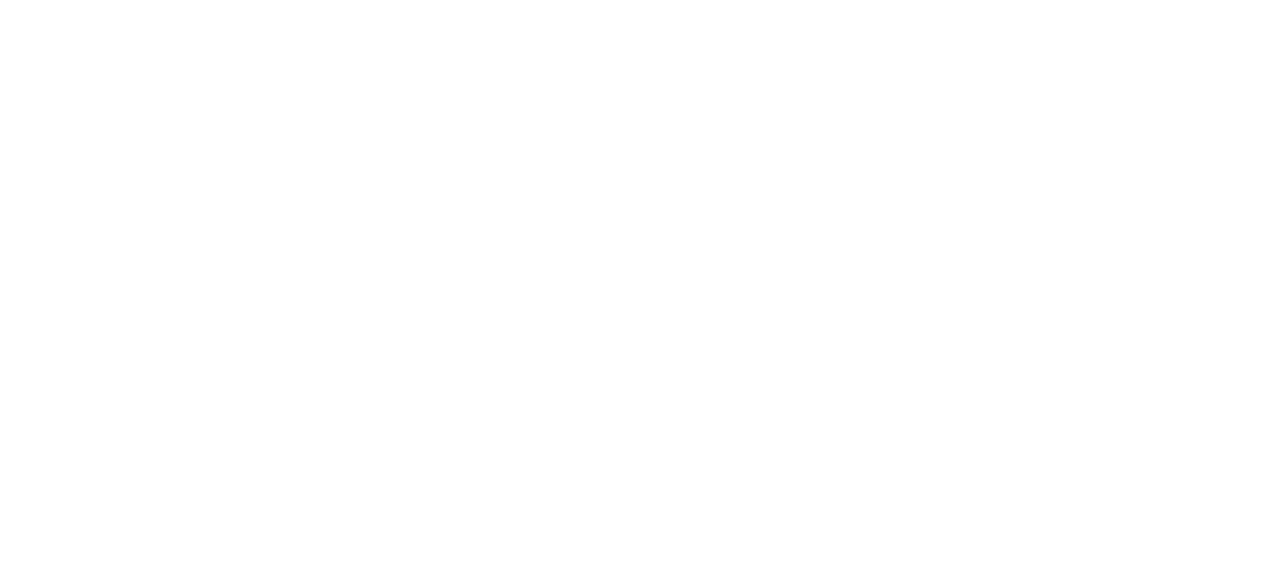
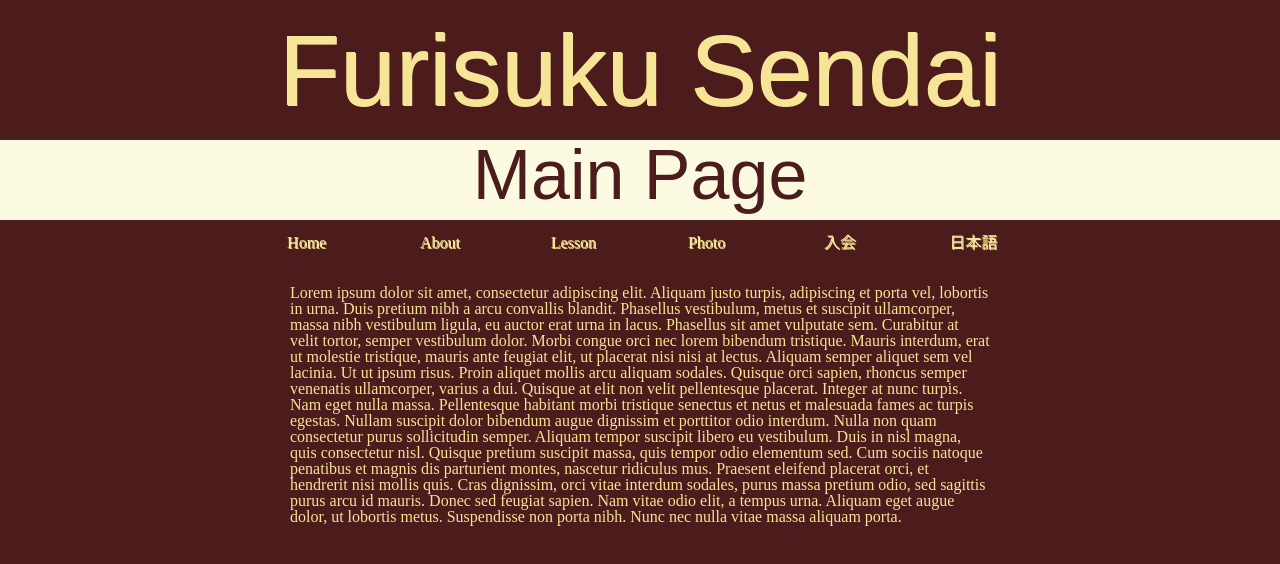
Before and after one commit to Checkroth/Furisuku, a plain HTML site: page main.html in a window 1280 px wide. Drawn offline with Linux system fonts and the light colour scheme.

Commit message:
Initial Design Push

```diff
--- a/main.css
+++ b/main.css
@@ -0,0 +1,72 @@
+.container {
+width:800px;
+min-height:800px;
+margin:0 auto;
+}
+
+a{
+text-decoration:none;
+color:#F6E497;
+transition:color .3s;
+-moz-transition:color .3s;
+-webkit-transition:color .3s;
+-o-transition:color .3s;
+}
+a:visited{
+color:#F6E497;
+}
+a:link{
+color:#F6E497;
+}
+a:hover{
+color:#BD8D46;
+}
+
+.header {
+width:800px;
+height:120px;
+margin:20 auto 0;
+text-align:center;
+color:#F6E497;
+font-size:100px;
+font-family:sans-serif;
+font-weight:400;
+text-shadow:1px 1px;
+}
+
+.banner {
+height:80px;
+width:auto;
+text-align:center;
+color:#4C1B1B;
+background-color:#FCFAE1;
+font-size:70px;
+font-family:sans-serif;
+}
+
+.banner-text{
+width:800px;
+height:100px;
+text-align:center;
+margin:auto;
+}
+
+.button {
+width:133.33px;
+height:50px;
+float:left;
+color:#F6E497;
+text-shadow:1px 1px;
+text-align:center;
+}
+
+.button-container {
+width:800px;
+margin:15px auto 0;
+}
+
+.content {
+width:700px;
+margin:0 auto;
+color:#F6E497;
+}
--- a/main.html
+++ b/main.html
@@ -1,10 +1,50 @@
 <html>
 <head>
+<link rel="stylesheet" type="text/css" href="reset.css" />
+<link rel="stylesheet" type="text/css" href="main.css" />
+<meta charset="utf-8" />
+</head>
+
+<body bgcolor="#4C1b1b">
+
+<div class='header'>
+Furisuku Sendai
+</div>
+
+<div class='banner'>
+<div class='banner-text'>
+Main Page
+</div>
+</div>
 
 
-</head>
+<div class='button-container'>
+<div class='button'>
+<a href="main.html">Home</a>
+</div>
+<div class='button'>
+<a href="about.html">About</a>
+</div>
+<div class='button'>
+<a href="lesson.html">Lesson</a>
+</div>
+<div class='button'>
+<a href="photo.html">Photo</a>
+</div>
+<div class='button'>
+<a href="entrance.html">入会</a>
+</div>
+<div class='button'>
+<a href="language">日本語</a>
+</div>
+</div>
 
-<body>
+<div class='content'>
+Lorem ipsum dolor sit amet, consectetur adipiscing elit. Aliquam justo turpis, adipiscing et porta vel, lobortis in urna. Duis pretium nibh a arcu convallis blandit. Phasellus vestibulum, metus et suscipit ullamcorper, massa nibh vestibulum ligula, eu auctor erat urna in lacus. Phasellus sit amet vulputate sem. Curabitur at velit tortor, semper vestibulum dolor. Morbi congue orci nec lorem bibendum tristique. Mauris interdum, erat ut molestie tristique, mauris ante feugiat elit, ut placerat nisi nisi at lectus. Aliquam semper aliquet sem vel lacinia. Ut ut ipsum risus. Proin aliquet mollis arcu aliquam sodales. Quisque orci sapien, rhoncus semper venenatis ullamcorper, varius a dui. Quisque at elit non velit pellentesque placerat.
+
+Integer at nunc turpis. Nam eget nulla massa. Pellentesque habitant morbi tristique senectus et netus et malesuada fames ac turpis egestas. Nullam suscipit dolor bibendum augue dignissim et porttitor odio interdum. Nulla non quam consectetur purus sollicitudin semper. Aliquam tempor suscipit libero eu vestibulum. Duis in nisl magna, quis consectetur nisl. Quisque pretium suscipit massa, quis tempor odio elementum sed. Cum sociis natoque penatibus et magnis dis parturient montes, nascetur ridiculus mus. Praesent eleifend placerat orci, et hendrerit nisi mollis quis. Cras dignissim, orci vitae interdum sodales, purus massa pretium odio, sed sagittis purus arcu id mauris. Donec sed feugiat sapien. Nam vitae odio elit, a tempus urna. Aliquam eget augue dolor, ut lobortis metus. Suspendisse non porta nibh. Nunc nec nulla vitae massa aliquam porta.
+
+</div>
 
 
 </body>
```
